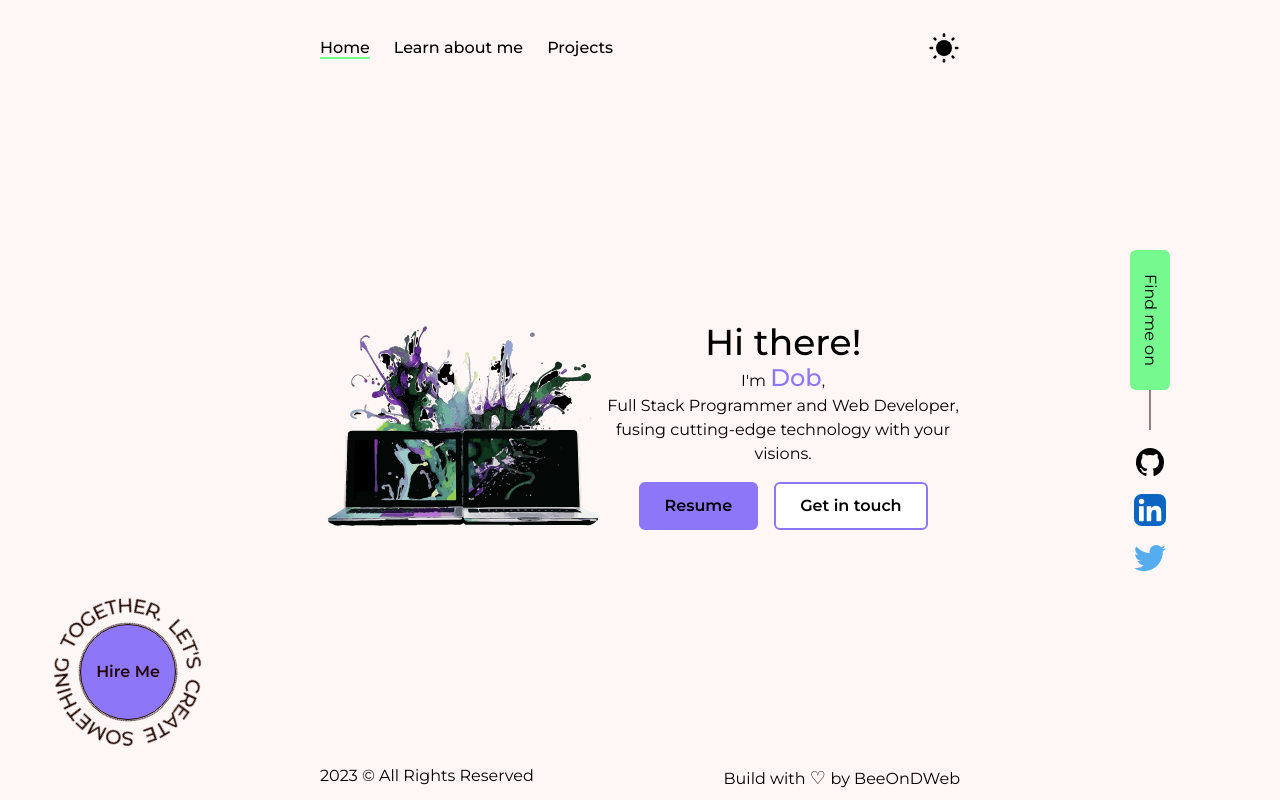
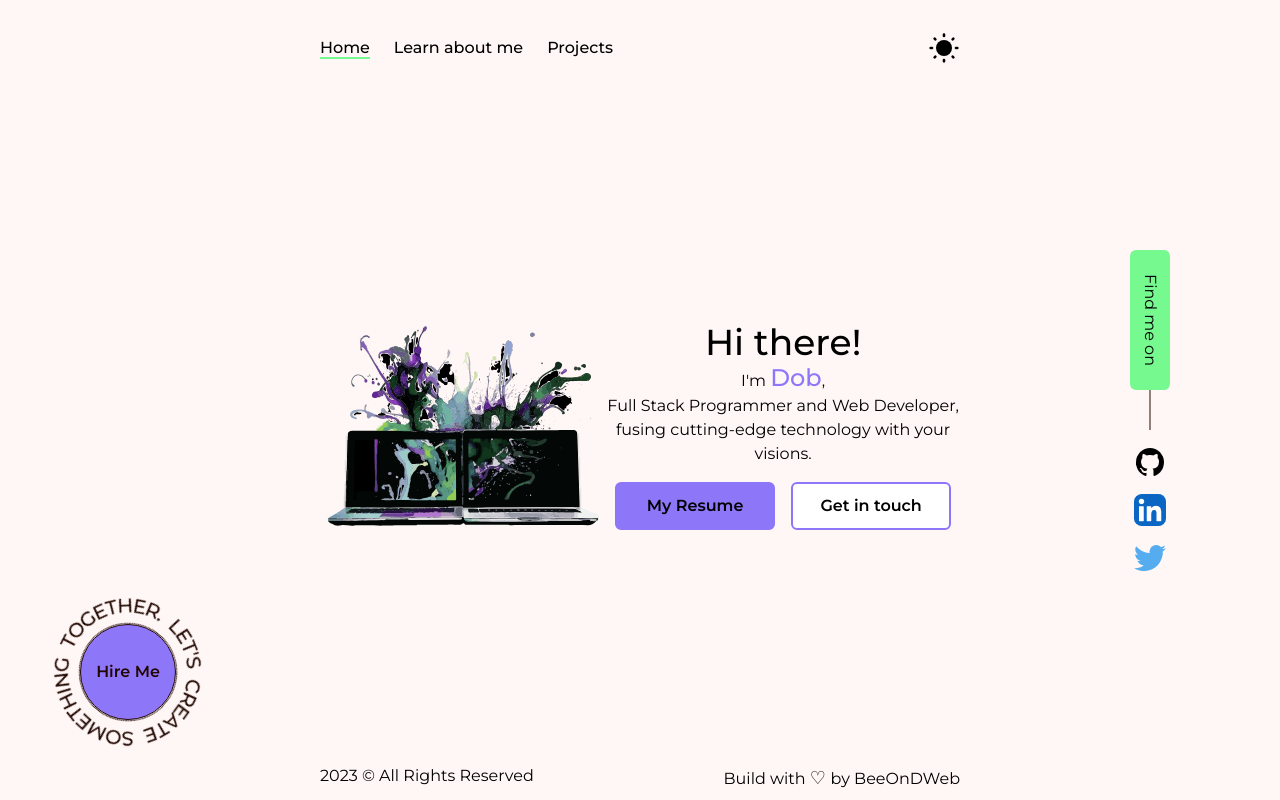
Before and after one commit to Captain-Leftovers/beeOnDWeb-portfolio, a Next.js app: page / in a window 1280 px wide. Built offline with nearby package versions, Linux system fonts and the light colour scheme.

Commit message:
added width to buttons on home page and 1 comment

```diff
--- a/src/app/about/components/Skills/SkillsTree.tsx
+++ b/src/app/about/components/Skills/SkillsTree.tsx
@@ -11,6 +11,6 @@ export default function SkillsTree() {
 	)
 }
 
-
+//TODO : maybe put lights on top of the art frames for skills that shine light on the art frames and put labels below
 
 //TODO : make art frame for skills and display them if you cant just use photos i guess midjourney can create photos with ?JS logo maybe
--- a/src/app/page.tsx
+++ b/src/app/page.tsx
@@ -11,8 +11,8 @@ export default function Home() {
 			<h1 className="self-center text-4xl font-medium ">Hi there!</h1>
 			<p className="text-center ">I'm <span className="text-2xl font-medium text-primary">Dob</span>,<br/> Full Stack Programmer and Web Developer,<br/> fusing cutting-edge technology with your visions.</p>
 			<div className="flex items-center justify-center w-full mt-4">
-				<a download href='/resume.pdf'  className="flex items-center p-2.5 px-6 border-2 border-solid rounded-md border-primary bg-primary font-semibold hover:bg-secondary">Resume</a>
-				<a className="flex items-center ml-4 p-2.5 px-6 border-2 border-solid rounded-md border-primary font-semibold bg-secondary ">Get in touch</a>
+				<a download href='/resume.pdf'  className=" w-40 flex items-center justify-center p-2.5 px-6 border-2 border-solid rounded-md border-primary bg-primary font-semibold hover:bg-secondary">My Resume</a>
+				<a className="flex items-center justify-center ml-4 p-2.5 px-6 border-2 border-solid rounded-md border-primary font-semibold bg-secondary w-40 ">Get in touch</a>
 
 
 			</div>
```
